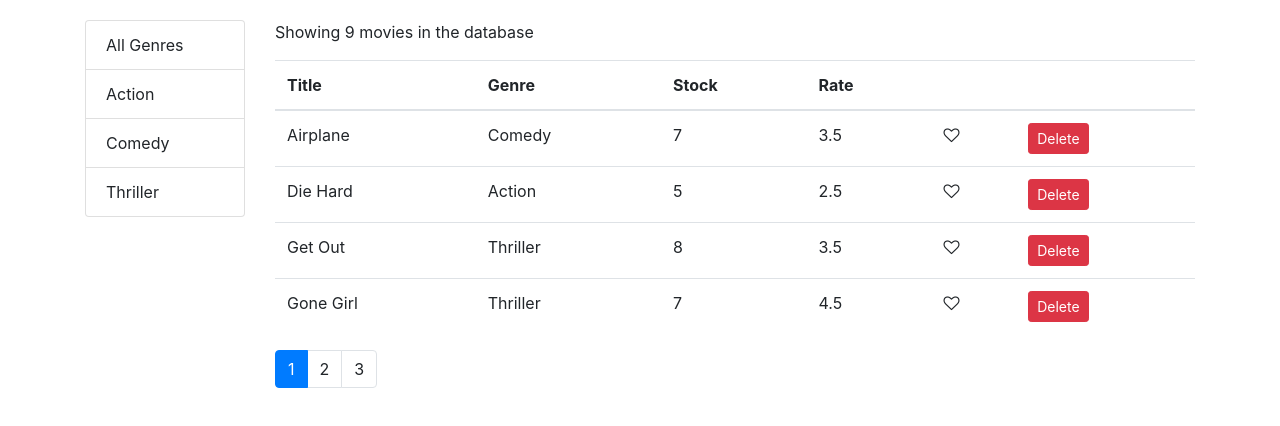
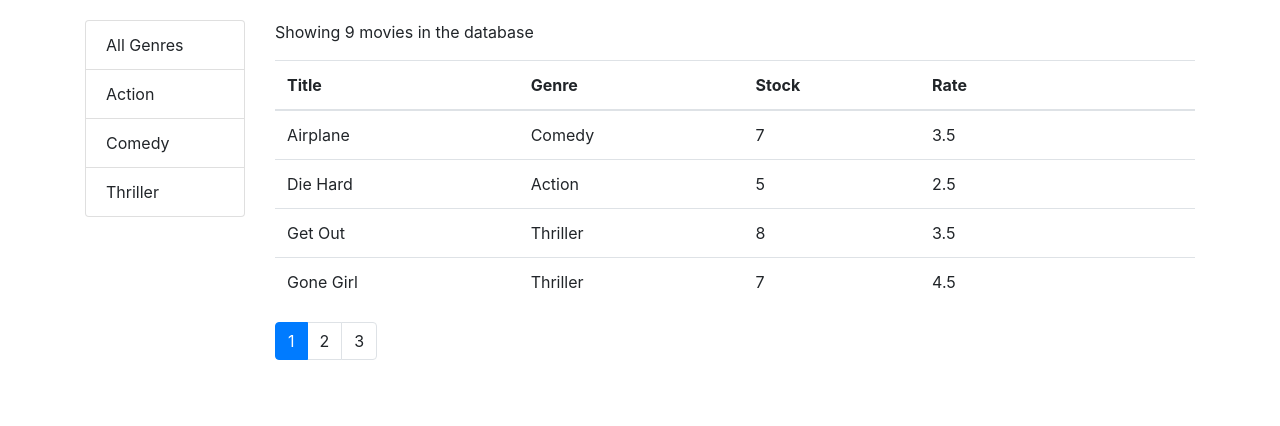
Before and after one commit to Dren-9843/vidly-react, a React (Create React App) app: page / in a window 1280 px wide. Shown: the top 426 px of the page. Built offline with nearby package versions, Linux system fonts and the light colour scheme.

Commit message:
Working Finally

```diff
--- /dev/null
+++ b/src/components/common/tableBody.jsx
@@ -0,0 +1,25 @@
+import React, { Component } from 'react';
+import _ from 'lodash'
+
+class TableBody extends Component {
+    renderCell = (item, column) => {
+        if (column.content) column.content(item)
+
+
+        return _.get(item, column.path)
+    }
+
+    render() {
+        const { data, columns } = this.props
+
+
+
+        return (<tbody>
+            {data.map(item => <tr>
+                {columns.map(column => <td>{this.renderCell(item, column)}</td>)}
+            </tr>)}
+        </tbody>  );
+    }
+}
+
+export default TableBody;
--- a/src/components/common/tableHeader.jsx
+++ b/src/components/common/tableHeader.jsx
@@ -1,24 +1,26 @@
-import React, { Component } from 'react';
+import React, { Component } from 'react'
 
 class TableHeader extends Component {
   raiseSort = path => {
-        const sortColumn = { ...this.props.sortColumn };
+     const sortColumn = {...this.props.sortColumn};
       if (sortColumn.path === path)
-            sortColumn.order = sortColumn === "asc" ? 'desc' : 'asc';
+        sortColumn.order = (sortColumn.order === 'asc') ? 'desc': 'asc';
       else {
         sortColumn.path = path;
-            sortColumn.order = 'asc'
+        sortColumn.order = 'asc';
       }
       this.props.onSort(sortColumn)
   }
-
   render() {
-        return (<thead>
+    return (
+    <thead>
         <tr>
             { this.props.columns.map(column => (
-                <th key={column.path || column.key} onClick={() => this.raiseSort('title')}>{ column.label }</th>))}
+            <th key={column.path} onClick={() => this.raiseSort(column.path)}>{column.label}</th>
+            ))}
         </tr>
-        </thead>);
+    </thead>
+    )
   }
 }
 
--- a/src/components/moviesTable.jsx
+++ b/src/components/moviesTable.jsx
@@ -1,6 +1,8 @@
 import React, {  Component } from 'react';
 import TableHeader from './common/tableHeader';
+import TableBody from './common/tableBody'
 import Like from './common/like';
+
 
 
 class MoviesTable extends Component {
@@ -9,20 +11,21 @@
     { path: 'genre.name', label:  'Genre'},
     { path: 'numberInStock', label:  'Stock'},
     { path: 'dailyRentalRate', label:  'Rate'},
-    { key: 'like'},
-    { key: 'delete'}
+    { key: 'like', content: movie => (<Like liked={movie.liked} onClick={() => this.props.onLike(movie)} />)},
+    { key: 'delete', content: movie => (<button onClick={() => this.props.onDelete(movie)} className="btn btn-danger btn-sm">Delete</button>)}
   ]
 
 
   render() {
-    const { movies, onDelete, onLike, sortColoumn, onSort } = this.props;
+    const { movies, sortColumn, onSort } = this.props;
 
 
 
   return (
     <table className="table">
-            <TableHeader columns={this.columns} sortColumns={sortColoumn} onSort={onSort}/>
-            <tbody>
+            <TableHeader columns={this.columns} sortColumn={sortColumn} onSort={onSort}/>
+            <TableBody columns={this.columns} data={movies}/>
+            {/* <tbody>
                 {movies.map(movie => (
                 <tr key={movie._id}>
                     <td>{movie.title}</td>
@@ -30,12 +33,12 @@
                     <td>{movie.numberInStock}</td>
                     <td>{movie.dailyRentalRate}</td>
                     <td>
-                        <Like liked={movie.liked} onClick={() => onLike(movie)} />
+
                     </td>
-                    <td><button onClick={() => onDelete(movie)} className="btn btn-danger btn-sm">Delete</button></td>
+                    <td></td>
                 </tr>
                 ))}
-            </tbody>
+            </tbody> */}
             </table>
    )
   }
```
Also changed, not shown: 2 other files (tests, documents, lock files or other folders). Lines whose indentation alone changed are shown as unchanged.
